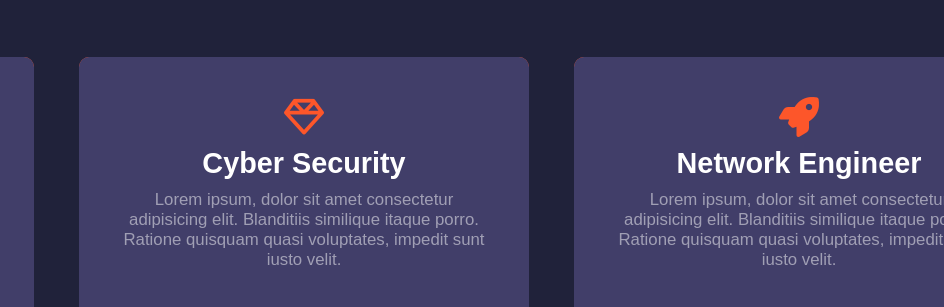
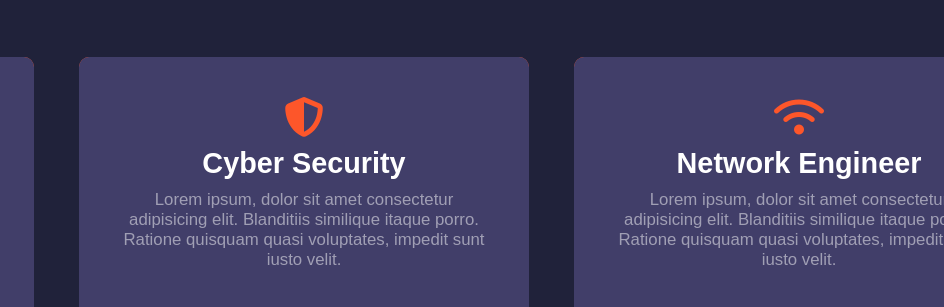
Before and after one commit to KamalSuhail/Personal-Profile, a plain HTML site: page services.html in a window 1280 px wide. Shown: the part 235-542 px from the top of the page, 336-1280 px from the left. Drawn offline with Linux system fonts and the light colour scheme.

Commit message:
feat:icon changed

```diff
--- a/services.html
+++ b/services.html
@@ -25,7 +25,7 @@
                 </div>
 
                 <div class="card">
-                    <i class="fa-regular fa-gem"></i>
+                    <i class="fa-solid fa-shield-halved"></i>
                     <div class="content">
                         <h3>Cyber Security</h3>
                         <p>Lorem ipsum, dolor sit amet consectetur adipisicing elit. Blanditiis similique itaque porro. Ratione quisquam quasi voluptates, impedit sunt iusto velit.</p>
@@ -34,7 +34,7 @@
                 </div>
 
                 <div class="card">
-                    <i class="fa-solid fa-rocket"></i>
+                    <i class="fa-solid fa-wifi"></i>
                     <div class="content">
                         <h3>Network Engineer</h3>
                         <p>Lorem ipsum, dolor sit amet consectetur adipisicing elit. Blanditiis similique itaque porro. Ratione quisquam quasi voluptates, impedit sunt iusto velit.</p>
```
